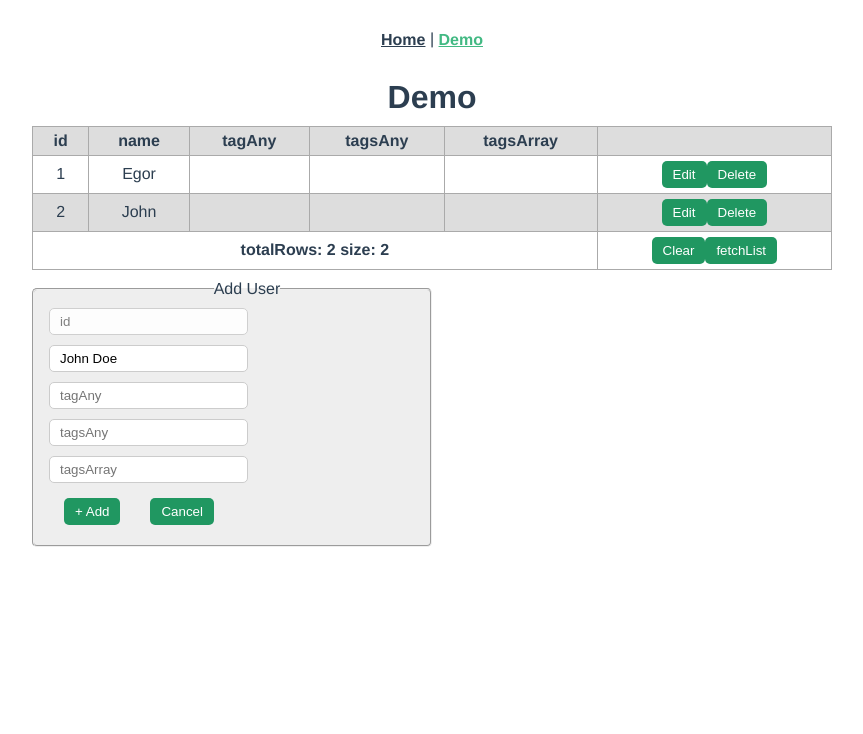
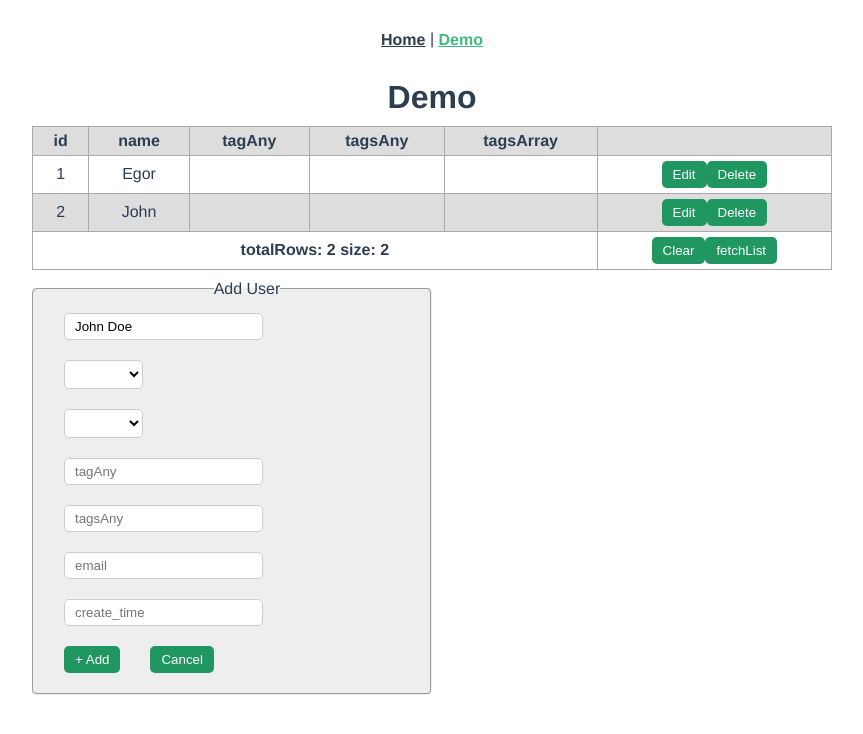
Before and after one commit to evas-js/evas-vue-example, a Vue app: page /demo in a window 1280 px wide. Shown: the top 734 px of the page, without its empty margins (208-1071 px from the left). Built offline with nearby package versions, Linux system fonts and the light colour scheme.

Commit message:
Update demo

```diff
--- a/src/parts/UserForm.vue
+++ b/src/parts/UserForm.vue
@@ -3,8 +3,9 @@
         <fieldset>
             <legend>{{ title }}</legend>
             <div>
-                <input v-model="data.$id" placeholder="id" disabled>
-                <input v-model="data.name" placeholder="name">
+                <!-- <input v-model="data.$id" placeholder="id" disabled>
+                <input v-model="data.name" placeholder="name"> -->
+
                 <!-- <input v-model="data.email" placeholder="email"> -->
                 <!-- <input v-model.number="data.referer_id" placeholder="referer_id"> -->
                <!--  <select v-model="data.type">
@@ -19,9 +20,18 @@
                         {{ option }}
                     </option>
                 </select> -->
-                <input v-model="data.tagAny" placeholder="tagAny">
+
+                <!-- <input v-model="data.tagAny" placeholder="tagAny">
                 <input v-model="data.tagsAny" placeholder="tagsAny">
-                <input v-model="data.tagsArray" placeholder="tagsArray">
+                <input v-model="data.tagsArray" placeholder="tagsArray"> -->
+
+                <div v-for="fieldName in viewFields" :key="fieldName">
+                    <select v-if="hasFieldOptions(fieldName)" v-model="data[fieldName]" @change="changeValue">
+                        <option v-for="option in fieldOptions(fieldName)" :key="option">{{ option }}</option>
+                    </select>
+                    <input v-else v-model="data[fieldName]" :placeholder="fieldName" @input="changeValue" />
+                </div>
+
                 <div class="buttons">
                     <button @click.prevent="save" type="submit" :disabled="!isDirty">{{ btnText }}</button>
                     <button @click.prevent="rollbackChanges">{{ isDirty ? 'Cancel' : 'Close' }}</button>
@@ -54,6 +64,7 @@ export default {
     data() {
         return {
             // data: {}
+            viewFields: {},
         }
     },
     computed: {
@@ -88,6 +99,16 @@ export default {
         //         type: null,
         //     }
         // },
+        fieldOptions(fieldName) {
+            return this.model.fieldOptions(fieldName)
+        },
+        hasFieldOptions(fieldName) {
+            return Boolean(this.model?.field(fieldName)?.options)
+        },
+
+        changeValue() {
+            this.viewFields = this.data.$applyFieldsDisplayRules()
+        },
         split(fieldName) {
             let value = this?.data?.[fieldName]
             if ('string' === typeof value) {
@@ -125,8 +146,10 @@ export default {
             this.$emit('closeCb')
         },
     },
-    // created() {
-    //     this.setData()
-    // },
+    created() {
+        // this.setData()
+        this.viewFields = this.data.$applyFieldsDisplayRules()
+
+    },
 }
 </script>
--- a/src/store/models/User.js
+++ b/src/store/models/User.js
@@ -15,8 +15,8 @@ export class User extends Model {
             name: this.string('John Doe').min(3).max(10),
             // email: this.string('john_doe@example.com').pattern(/^.{2,}@.{2,}\..{2,}$/).nullable(),
             // create_time: this.string(() => (new Date).toString()).nullable(),
-            // type: this.number().options({1: 'admin', 2: 'sale', 3: 'dev'}).nullable(),
-            // role: this.string().options('admin', 'sale', 'front', 'back').nullable(),
+            type: this.number().options({1: 'admin', 2: 'sale', 3: 'dev'}).nullable(),
+            role: this.string().options('admin', 'sale', 'front', 'back').nullable(),
             // tags: this.array(this.string().pattern(/^\d+$/)).nullable(),
             tagAny: this.anyOf([
                 this.string().pattern(/^\d+$/),
@@ -27,10 +27,10 @@ export class User extends Model {
                     this.number().pattern(/^\d+$/),
                     this.string().pattern(/^[a-z]+$/)
                 ])
-            ).nullable(),
+            ).nullable(false),
             tagsArray: this.array(
                 this.string().pattern(/^\d+$/)
-            ).required(false),
+            ).required(true),
             // referer_id: this.number().nullable(),
         }
     }
@@ -44,9 +44,20 @@ export class User extends Model {
 
     static alwaysSend = [ 'referer_id' ]
 
-    static setView() {
+    static rulesForVariableDisplayOfFields = {
+        // tagsArray: [ 'tagAny', '123' ],
+        // tagsArray: [ 'name', 'John Doe' ],
+        tagsArray: [ 'type', 'admin' ],
+    }
+
+    static setDisplayRules() {
         return {
             name: 'string',
+            type: 'string',
+            role: 'string',
+            tagAny: 'string',
+            tagsAny: 'string',
+            tagsArray: 'string',
             email: 'string',
             create_time: 'string'
         }
```
